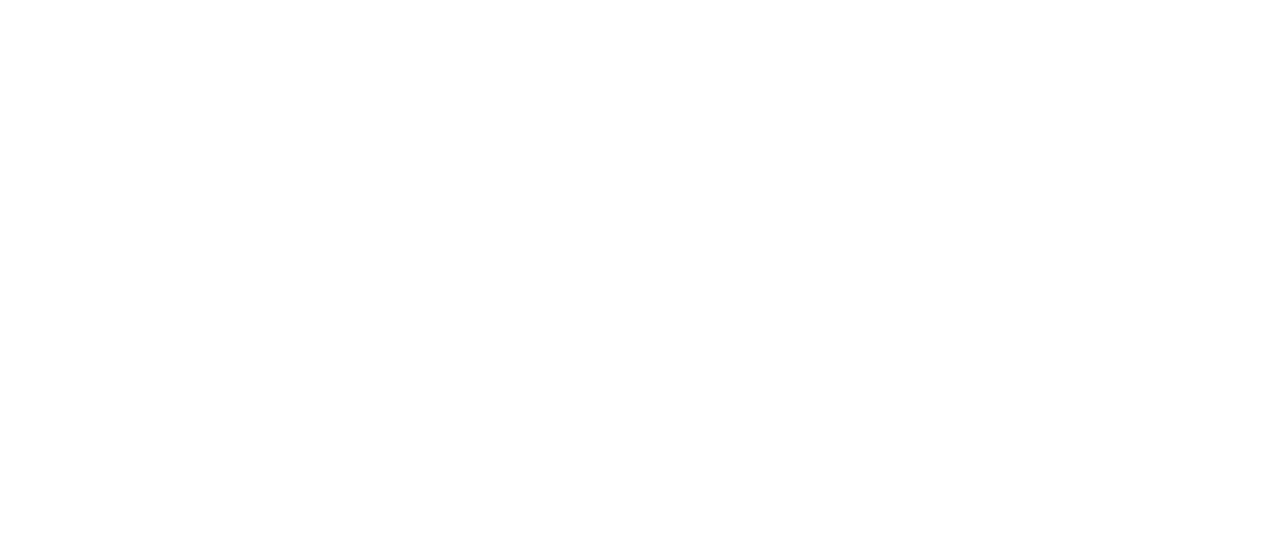
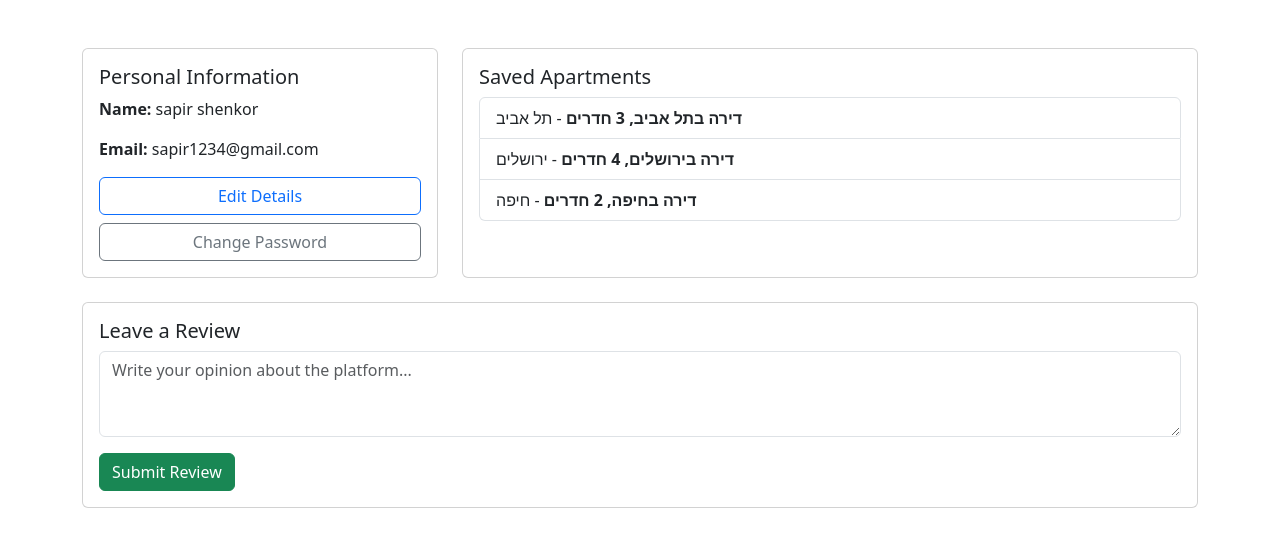
Before and after one commit to Hliran207/SmartEstate, a React (Vite) app in the folder SmartEstate/: page /profile in a window 1280 px wide. Before the commit this address had no page. Shown: the top 546 px of the page. Built offline with nearby package versions, Linux system fonts and the light colour scheme.

Commit message:
Set up backend with virtual env, requirements.txt, and FastAPI base route+ userProfile

```diff
--- a/SmartEstate/src/Components/NavBar.jsx
+++ b/SmartEstate/src/Components/NavBar.jsx
@@ -1,15 +1,19 @@
-import React from 'react';
-import { Link, useNavigate } from 'react-router-dom';
-import axios from 'axios';
+import React from "react";
+import { Link, useNavigate } from "react-router-dom";
+import axios from "axios";
 
 const NavBar = ({ user, setUser }) => {
   const navigate = useNavigate();
 
   const handleLogout = async () => {
     try {
-      await axios.post('http://localhost:8000/logout/', {}, { withCredentials: true });
+      await axios.post(
+        "http://localhost:8000/logout/",
+        {},
+        { withCredentials: true }
+      );
       setUser(null);
-      navigate('/');
+      navigate("/");
     } catch (err) {
       console.error("Logout failed", err);
     }
@@ -17,16 +21,22 @@ const NavBar = ({ user, setUser }) => {
 
   return (
     <nav className="navbar navbar-expand-lg navbar-dark bg-dark px-3">
-      <Link to="/" className="navbar-brand">MyApp</Link>
+      <Link to="/" className="navbar-brand">
+        MyApp
+      </Link>
       <div className="collapse navbar-collapse justify-content-end">
         <ul className="navbar-nav">
           {!user ? (
             <>
               <li className="nav-item">
-                <Link to="/register" className="nav-link">Register</Link>
+                <Link to="/register" className="nav-link">
+                  Register
+                </Link>
               </li>
               <li className="nav-item">
-                <Link to="/login" className="nav-link">Login</Link>
+                <Link to="/login" className="nav-link">
+                  Login
+                </Link>
               </li>
             </>
           ) : (
@@ -35,10 +45,17 @@ const NavBar = ({ user, setUser }) => {
                 <span className="nav-link">Hi, {user}</span>
               </li>
               <li className="nav-item">
-                <Link to="/personalPage" className="nav-link">Personal Page</Link>
+                <Link to="/profile" className="nav-link">
+                  Personal Page
+                </Link>
               </li>
               <li className="nav-item">
-                <button className="btn btn-link nav-link" onClick={handleLogout}>Logout</button>
+                <button
+                  className="btn btn-link nav-link"
+                  onClick={handleLogout}
+                >
+                  Logout
+                </button>
               </li>
             </>
           )}
--- /dev/null
+++ b/SmartEstate/src/Components/User/UserProfile.jsx
@@ -0,0 +1,93 @@
+import React, { use, useState } from "react";
+
+const UserProfile = () => {
+  const [user, setUser] = useState({
+    name: "sapir shenkor",
+    email: "sapir1234@gmail.com",
+  });
+  const [favorites, setFavorites] = useState([
+    { id: 1, title: "דירה בתל אביב, 3 חדרים", address: "תל אביב" },
+    { id: 2, title: "דירה בירושלים, 4 חדרים", address: "ירושלים" },
+    { id: 3, title: "דירה בחיפה, 2 חדרים", address: "חיפה" },
+  ]);
+  const [review, setReview] = useState("");
+
+  const handleReviewSubmit = (e) => {
+    e.preventDefault();
+    alert("תודה על המשוב שלך!");
+    setReviews("");
+  };
+  return (
+    <div className="container mt-5">
+      <div className="row">
+        {/* Personal Info */}
+        <div className="col-md-4 mb-4">
+          <div className="card h-100">
+            <div className="card-body">
+              <h5 className="card-title">Personal Information</h5>
+              <p>
+                <strong>Name:</strong> {user.name}
+              </p>
+              <p>
+                <strong>Email:</strong> {user.email}
+              </p>
+              <button className="btn btn-outline-primary me-2 w-100 mb-2">
+                Edit Details
+              </button>
+              <button className="btn btn-outline-secondary w-100">
+                Change Password
+              </button>
+            </div>
+          </div>
+        </div>
+
+        {/* Favorites */}
+        <div className="col-md-8 mb-4">
+          <div className="card h-100">
+            <div className="card-body">
+              <h5 className="card-title">Saved Apartments</h5>
+              {favorites.length > 0 ? (
+                <ul className="list-group">
+                  {favorites.map((item) => (
+                    <li key={item.id} className="list-group-item">
+                      <strong>{item.title}</strong> - {item.address}
+                    </li>
+                  ))}
+                </ul>
+              ) : (
+                <p>No saved apartments yet.</p>
+              )}
+            </div>
+          </div>
+        </div>
+      </div>
+
+      {/* Reviews */}
+      <div className="row">
+        <div className="col-12 mb-4">
+          <div className="card">
+            <div className="card-body">
+              <h5 className="card-title">Leave a Review</h5>
+              <form onSubmit={handleReviewSubmit}>
+                <div className="mb-3">
+                  <textarea
+                    className="form-control"
+                    placeholder="Write your opinion about the platform..."
+                    rows="3"
+                    value={review}
+                    onChange={(e) => setReview(e.target.value)}
+                  />
+                </div>
+                <button type="submit" className="btn btn-success">
+                  Submit Review
+                </button>
+              </form>
+            </div>
+          </div>
+        </div>
+      </div>
+    </div>
+  );
+};
+
+export default UserProfile;
--- a/SmartEstate/src/main.jsx
+++ b/SmartEstate/src/main.jsx
@@ -1,21 +1,23 @@
-import { StrictMode } from 'react';
-import { createRoot } from 'react-dom/client';
-import { BrowserRouter, Routes, Route } from 'react-router-dom';
+import { StrictMode } from "react";
+import { createRoot } from "react-dom/client";
+import { BrowserRouter, Routes, Route } from "react-router-dom";
 
-import 'bootstrap/dist/css/bootstrap.css';
-import 'bootstrap/dist/js/bootstrap.bundle.min.js';
+import "bootstrap/dist/css/bootstrap.css";
+import "bootstrap/dist/js/bootstrap.bundle.min.js";
 
-import App from './App.jsx';
-import Register from './Components/User/Register.jsx';
-import Login from './Components/User/LogIn.jsx';
+import App from "./App.jsx";
+import Register from "./Components/User/Register.jsx";
+import Login from "./Components/User/LogIn.jsx";
+import UserProfile from "./Components/User/UserProfile.jsx";
 
-createRoot(document.getElementById('root')).render(
+createRoot(document.getElementById("root")).render(
   <StrictMode>
     <BrowserRouter>
       <Routes>
         <Route path="/" element={<App />} />
         <Route path="/register" element={<Register />} />
         <Route path="/login" element={<Login />} />
+        <Route path="/profile" element={<UserProfile />} />
       </Routes>
     </BrowserRouter>
   </StrictMode>
```
